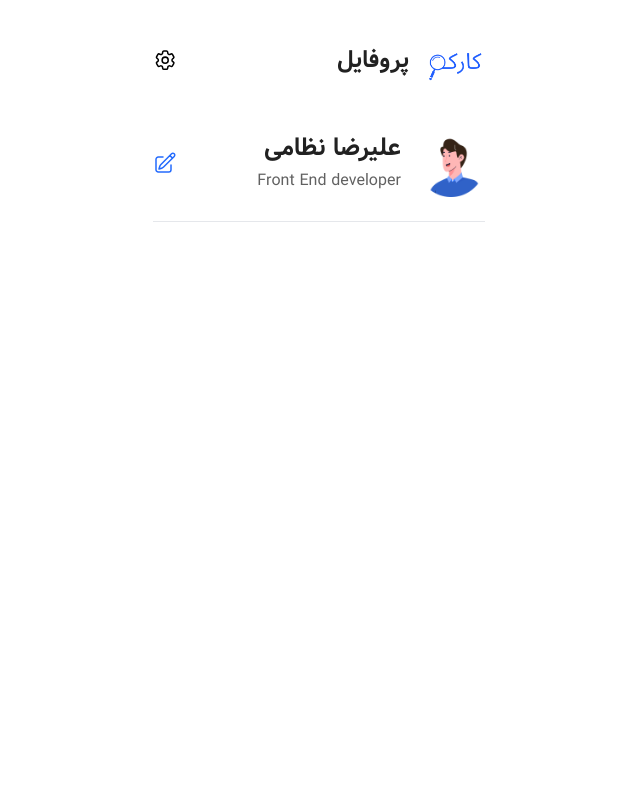
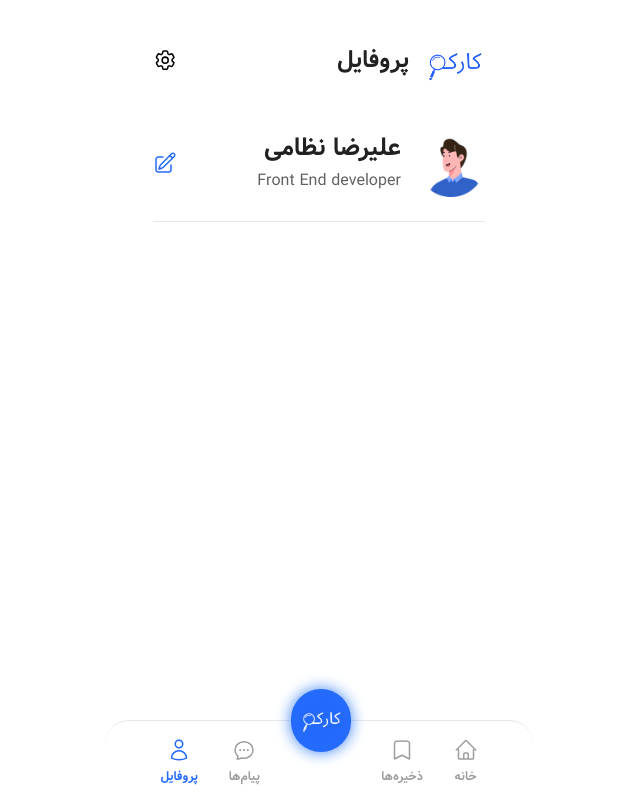
Before and after one commit to alirezanezami1/Job-Finder-App, a Vue app: page /profile in a window 1280 px wide. Shown: the whole page, without its empty margins (321-961 px from the left). Built offline with nearby package versions, Linux system fonts and the light colour scheme.

Commit message:
add style for menu

```diff
--- a/src/components/NavbarMenu.vue
+++ b/src/components/NavbarMenu.vue
@@ -48,7 +48,7 @@ const isActive = (path) => {
       </RouterLink>
 
       <RouterLink to="/profile">
-        <TemplateNavbar>
+        <TemplateNavbar :class="{ active: isActive('/profile') }">
           <UserIcon class="w-6 h-6" />
           <span class="text-xs mt-1">پروفایل</span>
         </TemplateNavbar>
--- a/src/views/ProfileView.vue
+++ b/src/views/ProfileView.vue
@@ -1,6 +1,7 @@
 <script setup>
 import { Cog6ToothIcon, PencilSquareIcon } from '@heroicons/vue/24/outline'
 import { RouterLink } from 'vue-router'
+import NavbarMenu from '@/components/NavbarMenu.vue'
 import { useProfile } from '../composables/useProfile'
 import { computed } from 'vue'
 
@@ -49,5 +50,7 @@ const currentPosition = computed(() => {
         </div>
       </div>
     </div>
+
+    <NavbarMenu />
   </div>
 </template>
```
